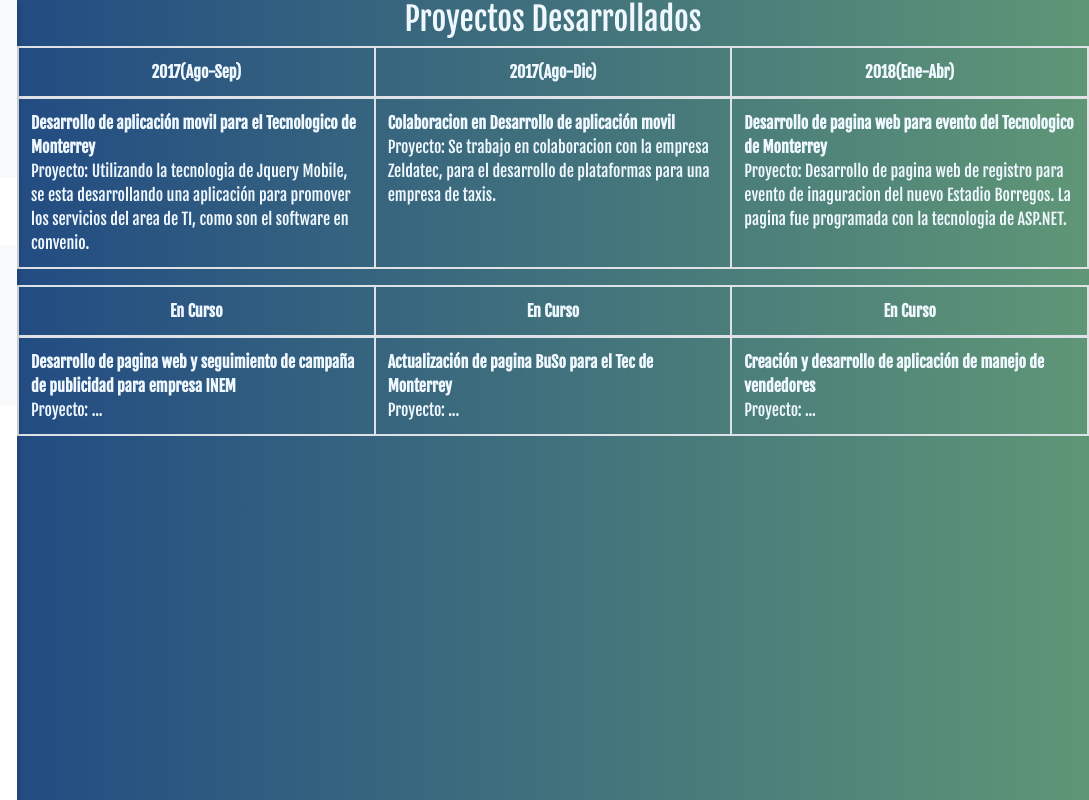
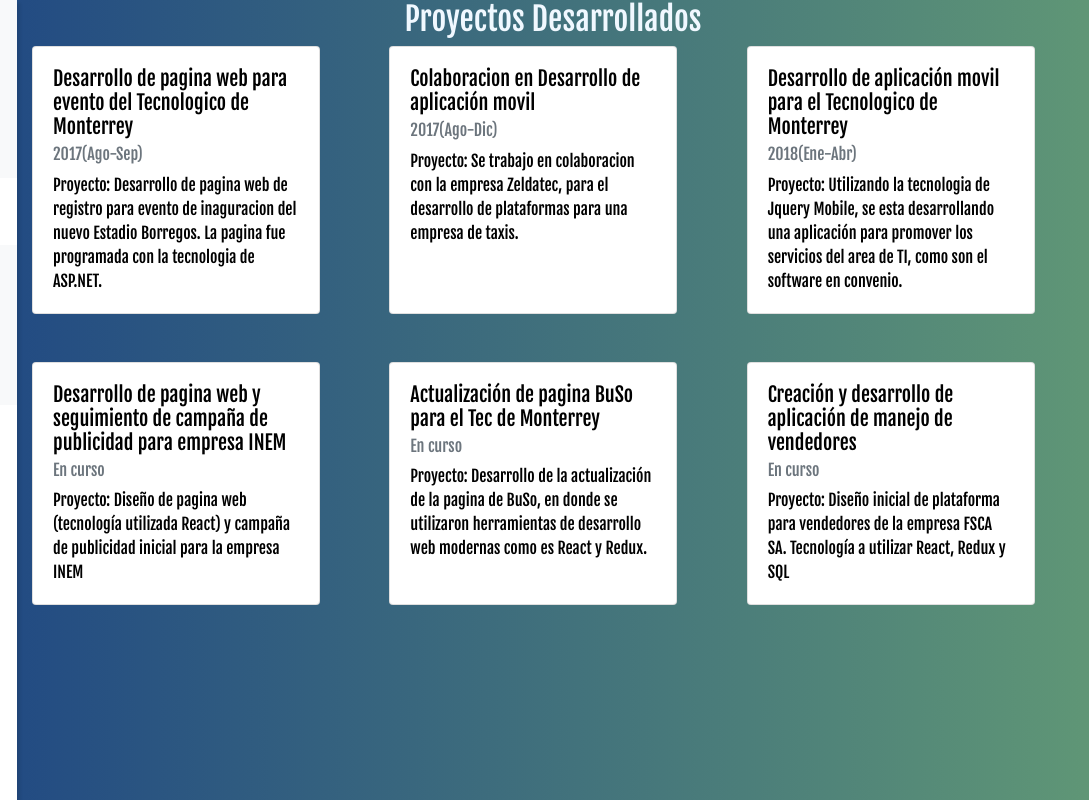
Before and after one commit to AlanBar13/alanbar13.github.io, a React app: page /proyectos in a window 1280 px wide. Shown: the full height of the page, 191-1280 px from the left. Built offline with nearby package versions, Linux system fonts and the light colour scheme.

Commit message:
Content changes 2

```diff
--- a/src/components/About.js
+++ b/src/components/About.js
@@ -49,7 +49,7 @@
           Udemy obteniendo un certificado de finalizacion del curso.
         </li>
         <li className="list-group-item">
-          Curso: Moder Web Development with React and Redux [2019 Upate] (En
+          Curso: Modern Web Development with React and Redux [2019 Upate] (En
           Curso), Udemy obteniendo un certificado de finalizacion del curso
         </li>
         <li className="list-group-item">
--- a/src/components/App.js
+++ b/src/components/App.js
@@ -43,7 +43,14 @@
     return (
       <BrowserRouter>
         <NavBar />
-        <div className={`page-content ${mobile}`}>
+        <div
+          className={`page-content ${mobile}`}
+          onClick={() => {
+            if (mobile === "mobile") {
+              this.props.isHidden("hidden");
+            }
+          }}
+        >
           <Route path="/" exact component={Main}></Route>
           <Route path="/formacion" component={Formation}></Route>
           <Route path="/acerca" component={About}></Route>
--- a/src/components/Formation.js
+++ b/src/components/Formation.js
@@ -6,6 +6,7 @@
       <div className="main container">
         <h2>Formación académica</h2>
         <table className="table">
+          <tbody>
             <tr style={{ textAlign: "start" }}>
               <td>2010-2015</td>
               <td>
@@ -23,10 +24,12 @@
               <td>2007-2010</td>
               <td>Preaparatoria en ITESM Campus Querétaro</td>
             </tr>
+          </tbody>
         </table>
         <div className="pt-4 pb-4"></div>
         <h2>Formación Profesional</h2>
         <table className="table">
+          <tbody>
             <tr style={{ textAlign: "start" }}>
               <td>2017(Ene- )</td>
               <td>
@@ -67,14 +70,15 @@
               <td>2015(Ene-May)</td>
               <td>
                 <strong>
-                Proyecto Centro de Apoyo al Desarrollo (CAD) en conjunto con la
-                empresa LiCore
+                  Proyecto Centro de Apoyo al Desarrollo (CAD) en conjunto con
+                  la empresa LiCore
                 </strong>
-              <br /> Proyecto: Desarrollo de controladores (en el lenguaje VHDL)
-              y elaboración de una tarjeta de adquisición de datos para tarjetas
-              Xilinx
+                <br /> Proyecto: Desarrollo de controladores (en el lenguaje
+                VHDL) y elaboración de una tarjeta de adquisición de datos para
+                tarjetas Xilinx
               </td>
             </tr>
+          </tbody>
         </table>
       </div>
     );
--- a/src/components/Main.js
+++ b/src/components/Main.js
@@ -32,6 +32,7 @@
           </div>
 
           <div className="row justify-content-center main-list">
+            <h4>Areas de Interes:</h4>
             <ul className="list-group" style={{ color: "#173d85" }}>
               <li className="list-group-item">Sistemas Embebidos</li>
               <li className="list-group-item">Desarrollo Web</li>
--- a/src/components/Projects.js
+++ b/src/components/Projects.js
@@ -5,77 +5,97 @@
     <div className="main container-fluid">
       <h2>Proyectos Desarrollados</h2>
       <div className="row">
-        <table className="table table-bordered">
-          <thead>
-            <tr className="row m-0">
-              <th className="d-inline-block col-4">2017(Ago-Sep)</th>
-              <th className="d-inline-block col-4">2017(Ago-Dic)</th>
-              <th className="d-inline-block col-4">2018(Ene-Abr)</th>
-            </tr>
-          </thead>
-          <tbody>
-            <tr className="row m-0" style={{ textAlign: "start" }}>
-              <td className="d-inline-block col-4">
-                <strong>
-                  Desarrollo de aplicación movil para el Tecnologico de
-                  Monterrey
-                </strong>
-                <br />
+        <div className="col-sm">
+          <div className="card card-text h-100" style={{ width: "18rem" }}>
+            <div className="card-body">
+              <h5 className="card-title">
+                Desarrollo de pagina web para evento del Tecnologico de
+                Monterrey
+              </h5>
+              <h6 className="card-subtitle mb-2 text-muted">2017(Ago-Sep)</h6>
+              <p className="card-text">
+                Proyecto: Desarrollo de pagina web de registro para evento de
+                inaguracion del nuevo Estadio Borregos. La pagina fue programada
+                con la tecnologia de ASP.NET.
+              </p>
+            </div>
+          </div>
+        </div>
+        <div className="col-sm">
+          <div className="card card-text h-100" style={{ width: "18rem" }}>
+            <div className="card-body">
+              <h5 className="card-title">
+                Colaboracion en Desarrollo de aplicación movil
+              </h5>
+              <h6 className="card-subtitle mb-2 text-muted">2017(Ago-Dic)</h6>
+              <p className="card-text">
+                Proyecto: Se trabajo en colaboracion con la empresa Zeldatec,
+                para el desarrollo de plataformas para una empresa de taxis.
+              </p>
+            </div>
+          </div>
+        </div>
+        <div className="col-sm">
+          <div className="card card-text h-100" style={{ width: "18rem" }}>
+            <div className="card-body">
+              <h5 className="card-title">
+                Desarrollo de aplicación movil para el Tecnologico de Monterrey
+              </h5>
+              <h6 className="card-subtitle mb-2 text-muted">2018(Ene-Abr)</h6>
+              <p className="card-text">
                 Proyecto: Utilizando la tecnologia de Jquery Mobile, se esta
                 desarrollando una aplicación para promover los servicios del
                 area de TI, como son el software en convenio.
-              </td>
-              <td className="d-inline-block col-4">
-                <strong>Colaboracion en Desarrollo de aplicación movil</strong>
-                <br /> Proyecto: Se trabajo en colaboracion con la empresa
-                Zeldatec, para el desarrollo de plataformas para una empresa de
-                taxis.
-              </td>
-              <td className="d-inline-block col-4">
-                <strong>
-                  Desarrollo de pagina web para evento del Tecnologico de
-                  Monterrey
-                </strong>
-                <br /> Proyecto: Desarrollo de pagina web de registro para
-                evento de inaguracion del nuevo Estadio Borregos. La pagina fue
-                programada con la tecnologia de ASP.NET.
-              </td>
-            </tr>
-          </tbody>
-        </table>
-        <table className="table table-bordered">
-          <thead>
-            <tr className="row m-0">
-              <th className="d-inline-block col-4">En Curso</th>
-              <th className="d-inline-block col-4">En Curso</th>
-              <th className="d-inline-block col-4">En Curso</th>
-            </tr>
-          </thead>
-          <tbody>
-            <tr className="row m-0" style={{ textAlign: "start" }}>
-              <td className="d-inline-block col-4">
-                <strong>
-                  Desarrollo de pagina web y seguimiento de campaña de
-                  publicidad para empresa INEM
-                </strong>
-                <br />
-                Proyecto: ...
-              </td>
-              <td className="d-inline-block col-4">
-                <strong>
-                  Actualización de pagina BuSo para el Tec de Monterrey
-                </strong>
-                <br /> Proyecto: ...
-              </td>
-              <td className="d-inline-block col-4">
-                <strong>
-                  Creación y desarrollo de aplicación de manejo de vendedores
-                </strong>
-                <br /> Proyecto: ...
-              </td>
-            </tr>
-          </tbody>
-        </table>
+              </p>
+            </div>
+          </div>
+        </div>
+      </div>
+      <div className="row mt-5">
+        <div className="col-sm">
+          <div className="card card-text h-100" style={{ width: "18rem" }}>
+            <div className="card-body">
+              <h5 className="card-title">
+                Desarrollo de pagina web y seguimiento de campaña de publicidad
+                para empresa INEM
+              </h5>
+              <h6 className="card-subtitle mb-2 text-muted">En curso</h6>
+              <p className="card-text">
+                Proyecto: Diseño de pagina web (tecnología utilizada React) y
+                campaña de publicidad inicial para la empresa INEM
+              </p>
+            </div>
+          </div>
+        </div>
+        <div className="col-sm">
+          <div className="card card-text h-100" style={{ width: "18rem" }}>
+            <div className="card-body">
+              <h5 className="card-title">
+                Actualización de pagina BuSo para el Tec de Monterrey
+              </h5>
+              <h6 className="card-subtitle mb-2 text-muted">En curso</h6>
+              <p className="card-text">
+                Proyecto: Desarrollo de la actualización de la pagina de BuSo,
+                en donde se utilizaron herramientas de desarrollo web modernas
+                como es React y Redux.
+              </p>
+            </div>
+          </div>
+        </div>
+        <div className="col-sm">
+          <div className="card card-text h-100" style={{ width: "18rem" }}>
+            <div className="card-body">
+              <h5 className="card-title">
+                Creación y desarrollo de aplicación de manejo de vendedores
+              </h5>
+              <h6 className="card-subtitle mb-2 text-muted">En curso</h6>
+              <p className="card-text">
+                Proyecto: Diseño inicial de plataforma para vendedores de la
+                empresa FSCA SA. Tecnología a utilizar React, Redux y SQL
+              </p>
+            </div>
+          </div>
+        </div>
       </div>
     </div>
   );
--- a/src/css/main.css
+++ b/src/css/main.css
@@ -59,6 +59,11 @@
   color: aliceblue;
 }
 
+.card-text {
+  color: black;
+  text-align: left;
+}
+
 [className*="col-"] {
   float: none;
   display: table-cell;
```
Lines whose indentation alone changed are shown as unchanged.
